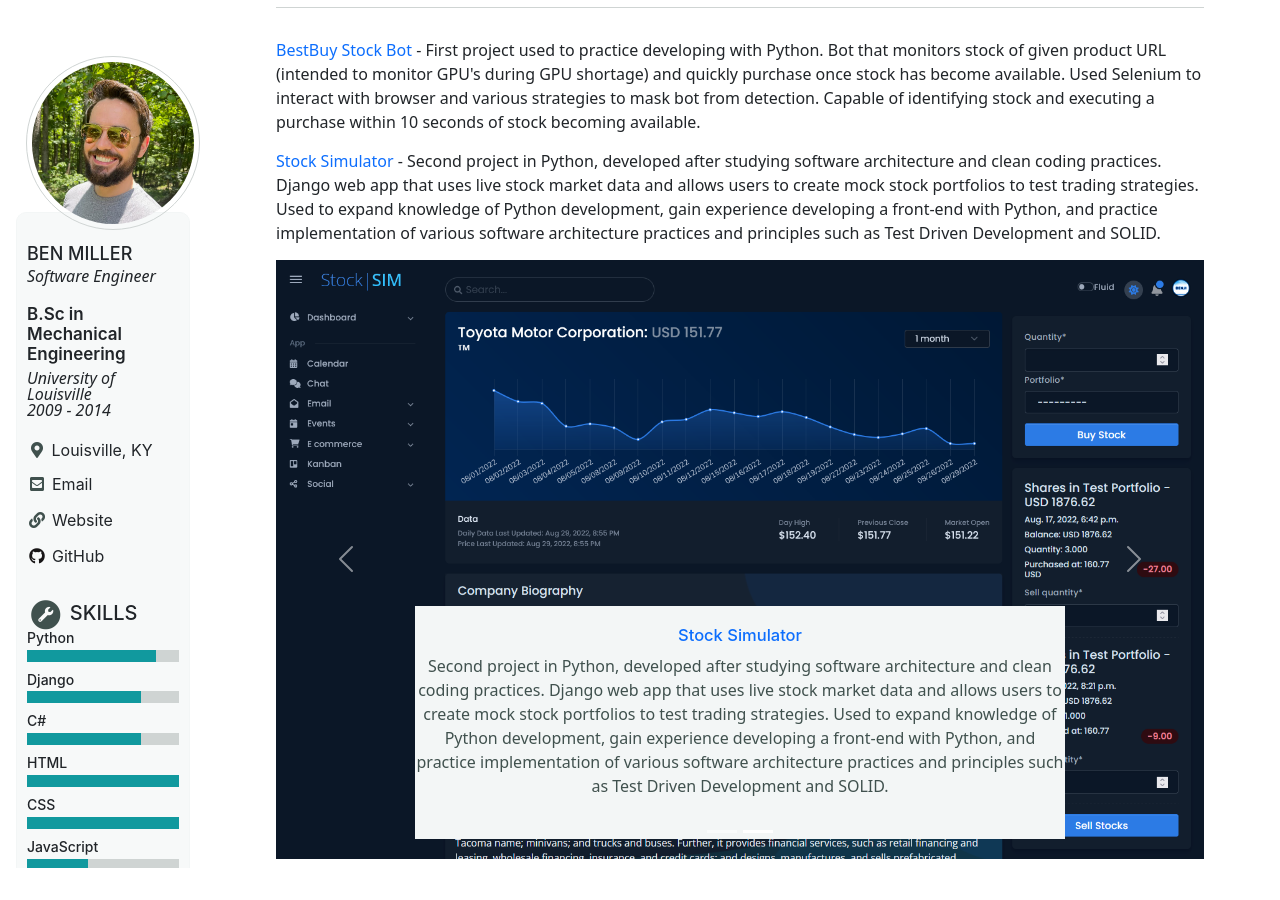
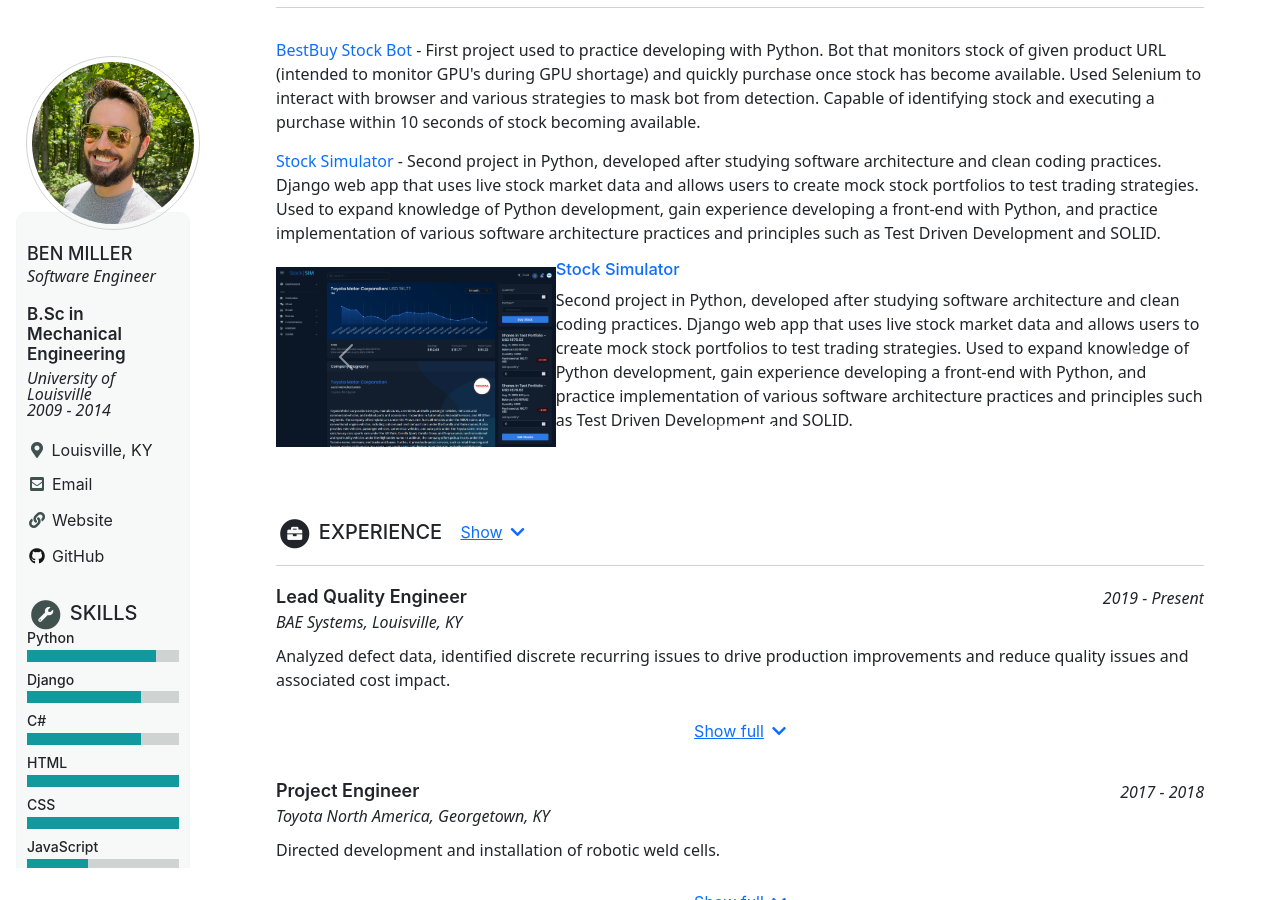
Before and after one commit to Ben-M-90/Ben-M-90.github.io, a Jekyll site: the page built from _pages/home.md, in a window 1280 px wide and 900 px high, scrolled down 793 px. Built offline with Jekyll 4.4.1, drawn with Linux system fonts in a browser that asks for light colours; cached includes are drawn as plain includes.

Commit message:
Rearrange layout of carousel cards.

```diff
--- a/_includes/projects.html
+++ b/_includes/projects.html
@@ -56,10 +56,14 @@
             {% for project in projects.assignments %}
                 {% if project.primary %}
                     <div class="carousel-item active" data-bs-interval="30000">
-                        <img src="{{ project.icon | relative_url }}" class="d-block" height="500" alt="{{ project.title }}">
-                        <div class="carousel-caption d-none d-md-block">
-                            <h5><a href="{{ project.link }}" target="_blank">{{ project.title }}</a></h5>
-                            <p>{{project.tagline}}</p>
+                        <div class="d-flex align-items-center">
+                            <div>
+                                <img src="{{ project.icon | relative_url }}" class="d-block" height="500" alt="{{ project.title }}">
+                            </div>
+                            <div class="flex-1">
+                                <h5><a href="{{ project.link }}" target="_blank">{{ project.title }}</a></h5>
+                                <p class="d-flex">{{project.tagline}}</p>
+                            </div>
                         </div>
                     </div>
                 {% else %}
```
